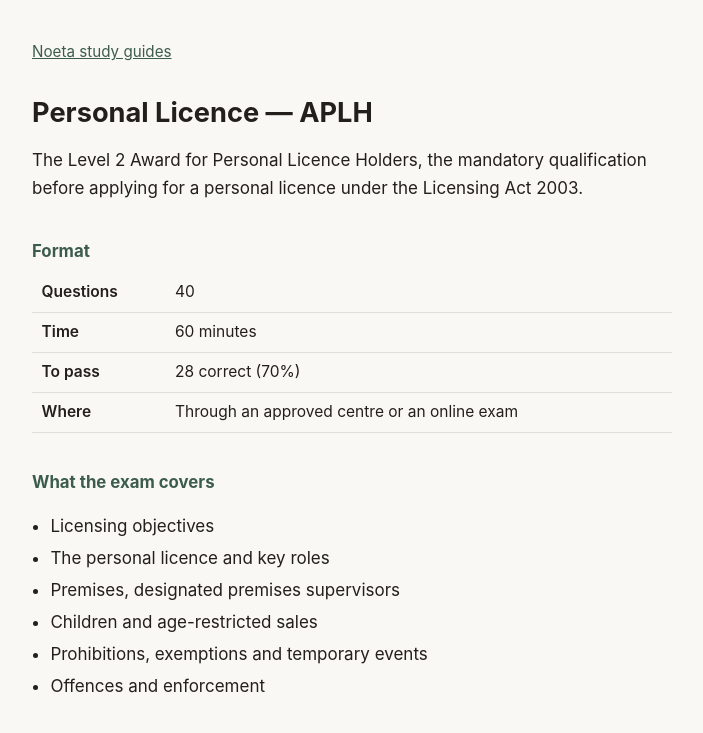
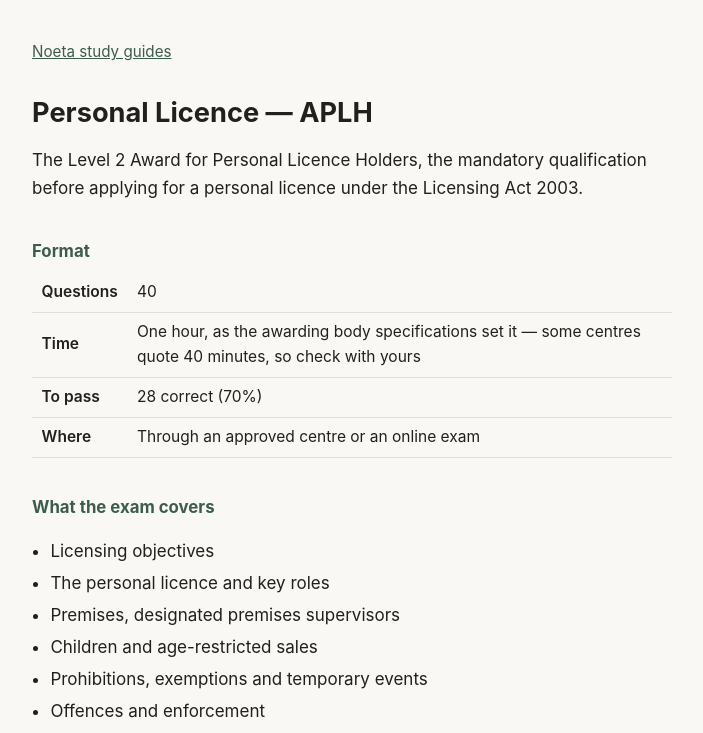
Before and after one commit to golikovichev/noeta-guides, a plain HTML site: page personal-licence-aplh.html in a window 1280 px wide. Shown: the top 733 px of the page, without its empty margins (288-991 px from the left). Drawn offline with Linux system fonts and the light colour scheme.

Commit message:
APLH: say the exam is one hour by specification, not one number for every centre

```diff
--- a/personal-licence-aplh.html
+++ b/personal-licence-aplh.html
@@ -6,7 +6,7 @@
 <title>Personal licence test questions and answers: free practice</title>
 <meta name="description" content="Personal Licence — APLH — format, pass mark, what the exam covers, and free practice written from published sources.">
 <link rel="canonical" href="https://golikovichev.github.io/noeta-guides/personal-licence-aplh.html">
-<script type="application/ld+json">{"@context":"https://schema.org","@type":"FAQPage","mainEntity":[{"@type":"Question","name":"Personal Licence — APLH: Questions?","acceptedAnswer":{"@type":"Answer","text":"40"}},{"@type":"Question","name":"Personal Licence — APLH: Time?","acceptedAnswer":{"@type":"Answer","text":"60 minutes"}},{"@type":"Question","name":"Personal Licence — APLH: To pass?","acceptedAnswer":{"@type":"Answer","text":"28 correct (70%)"}},{"@type":"Question","name":"Personal Licence — APLH: Where?","acceptedAnswer":{"@type":"Answer","text":"Through an approved centre or an online exam"}},{"@type":"Question","name":"Can I practise Personal Licence — APLH for free?","acceptedAnswer":{"@type":"Answer","text":"Yes. 320 practice questions in the browser with an explanation and the public source under every question, no account: https://trynoeta.com/practise/personal-licence-aplh/"}}]}</script>
+<script type="application/ld+json">{"@context":"https://schema.org","@type":"FAQPage","mainEntity":[{"@type":"Question","name":"Personal Licence — APLH: Questions?","acceptedAnswer":{"@type":"Answer","text":"40"}},{"@type":"Question","name":"Personal Licence — APLH: Time?","acceptedAnswer":{"@type":"Answer","text":"One hour, as the awarding body specifications set it — some centres quote 40 minutes, so check with yours"}},{"@type":"Question","name":"Personal Licence — APLH: To pass?","acceptedAnswer":{"@type":"Answer","text":"28 correct (70%)"}},{"@type":"Question","name":"Personal Licence — APLH: Where?","acceptedAnswer":{"@type":"Answer","text":"Through an approved centre or an online exam"}},{"@type":"Question","name":"Can I practise Personal Licence — APLH for free?","acceptedAnswer":{"@type":"Answer","text":"Yes. 320 practice questions in the browser with an explanation and the public source under every question, no account: https://trynoeta.com/practise/personal-licence-aplh/"}}]}</script>
 <style>
 :root { color-scheme: light dark; }
 body { max-width: 40rem; margin: 0 auto; padding: 2.5rem 1.25rem 5rem;
@@ -51,7 +51,7 @@ footer { margin-top: 3rem; color: #6b645b; font-size: .9rem; }
 <h2>Format</h2>
 <table>
 <tr><th>Questions</th><td>40</td></tr>
-<tr><th>Time</th><td>60 minutes</td></tr>
+<tr><th>Time</th><td>One hour, as the awarding body specifications set it — some centres quote 40 minutes, so check with yours</td></tr>
 <tr><th>To pass</th><td>28 correct (70%)</td></tr>
 <tr><th>Where</th><td>Through an approved centre or an online exam</td></tr>
 </table>
```
